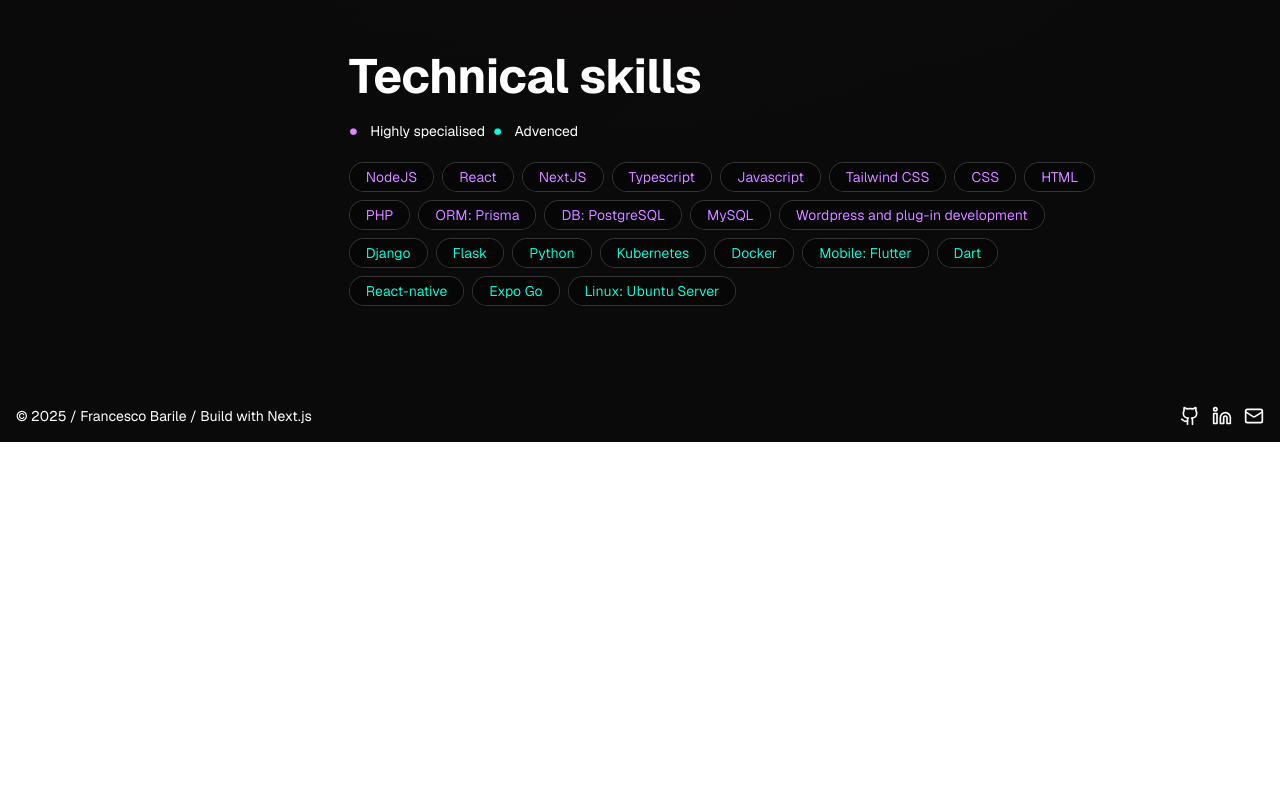
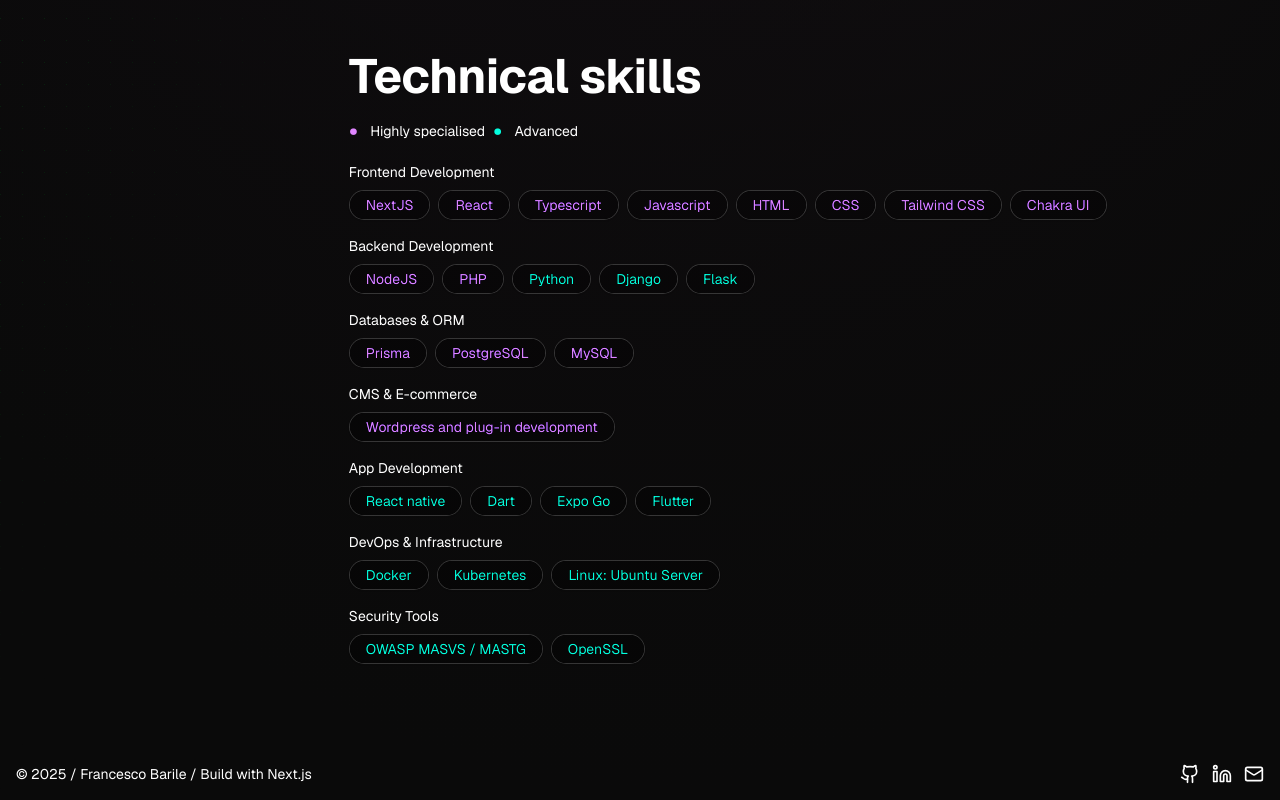
Before and after one commit to barilefrancesco/my-portfolio, a Next.js app: page / in a window 1280 px wide. Shown: the part 1940-2740 px from the top of the page. Before the commit the page ends 2382 px from the top, so only its background shows below. Built offline with nearby package versions, Linux system fonts and the light colour scheme.

Commit message:
Changed skills type

```diff
--- a/src/app/page.tsx
+++ b/src/app/page.tsx
@@ -1,7 +1,7 @@
 import Image from "next/image";
 import { WorkExperienceList } from "~/components/portfolio/work-experience";
 import {
-  type Skill,
+  type Skills,
   Social,
   type Study,
   type WorkExperience,
@@ -11,7 +11,7 @@
 import { SpokenLanguages } from "~/components/portfolio/spoken-languages";
 import { WhereIComeFrom } from "~/components/portfolio/where-i-come-from";
 import { StudiesList } from "~/components/portfolio/studies";
-import { Skills } from "~/components/portfolio/skills";
+import { Skills as SkillsComponent } from "~/components/portfolio/skills";
 
 export const contactLinks = [
   { type: Social.Github, href: "https://github.com/barilefrancesco" },
@@ -225,32 +225,105 @@
     },
   ];
 
-  const skills: Skill[] = [
-    { name: "NodeJS", level: "Highly specialised" },
-    { name: "React", level: "Highly specialised" },
-    { name: "NextJS", level: "Highly specialised" },
-    { name: "Typescript", level: "Highly specialised" },
-    { name: "Javascript", level: "Highly specialised" },
-    { name: "Tailwind CSS", level: "Highly specialised" },
-    { name: "CSS", level: "Highly specialised" },
-    { name: "HTML", level: "Highly specialised" },
-    { name: "PHP", level: "Highly specialised" },
-    { name: "ORM: Prisma", level: "Highly specialised" },
-    { name: "DB: PostgreSQL", level: "Highly specialised" },
-    { name: "MySQL", level: "Highly specialised" },
-    { name: "Wordpress and plug-in development", level: "Highly specialised" },
-
-    { name: "Django", level: "Advenced" },
-    { name: "Flask", level: "Advenced" },
-    { name: "Python", level: "Advenced" },
-    { name: "Kubernetes", level: "Advenced" },
-    { name: "Docker", level: "Advenced" },
-    { name: "Mobile: Flutter", level: "Advenced" },
-    { name: "Dart", level: "Advenced" },
-    { name: "React-native", level: "Advenced" },
-    { name: "Expo Go", level: "Advenced" },
-    { name: "Linux: Ubuntu Server", level: "Advenced" },
-  ];
+  const skills: Skills = {
+    "Frontend Development": [
+      {
+        name: "NextJS",
+        level: "Highly specialised",
+      },
+      {
+        name: "React",
+        level: "Highly specialised",
+      },
+      {
+        name: "Typescript",
+        level: "Highly specialised",
+      },
+      {
+        name: "Javascript",
+        level: "Highly specialised",
+      },
+      {
+        name: "HTML",
+        level: "Highly specialised",
+      },
+      {
+        name: "CSS",
+        level: "Highly specialised",
+      },
+      {
+        name: "Tailwind CSS",
+        level: "Highly specialised",
+      },
+      {
+        name: "Chakra UI",
+        level: "Highly specialised",
+      },
+    ],
+    "Backend Development": [
+      {
+        name: "NodeJS",
+        level: "Highly specialised",
+      },
+      {
+        name: "PHP",
+        level: "Highly specialised",
+      },
+      { name: "Python", level: "Advenced" },
+      { name: "Django", level: "Advenced" },
+      { name: "Flask", level: "Advenced" },
+    ],
+    "Databases & ORM": [
+      {
+        name: "Prisma",
+        level: "Highly specialised",
+      },
+      {
+        name: "PostgreSQL",
+        level: "Highly specialised",
+      },
+      {
+        name: "MySQL",
+        level: "Highly specialised",
+      },
+    ],
+    "CMS & E-commerce": [
+      {
+        name: "Wordpress and plug-in development",
+        level: "Highly specialised",
+      },
+    ],
+    "App Development": [
+      {
+        name: "React native",
+        level: "Advenced",
+      },
+      { name: "Dart", level: "Advenced" },
+      { name: "Expo Go", level: "Advenced" },
+      { name: "Flutter", level: "Advenced" },
+    ],
+    "DevOps & Infrastructure": [
+      {
+        name: "Docker",
+        level: "Advenced",
+      },
+      {
+        name: "Kubernetes",
+        level: "Advenced",
+      },
+      {
+        name: "Linux: Ubuntu Server",
+        level: "Advenced",
+      },
+    ],
+    "Security Tools": [
+      {
+        name: "OWASP MASVS / MASTG",
+        level: "Advenced",
+      },
+      { name: "OpenSSL", level: "Advenced" },
+    ],
+  };
 
   return (
     <section className="flex flex-col items-center justify-center gap-20 md:flex-row md:items-start">
@@ -311,7 +384,7 @@
   letIntroduceMe: string;
   workExperiences: WorkExperience[];
   studies: Study[];
-  skills: Skill[];
+  skills: Skills;
 }) {
   return (
     <div className="flex flex-col gap-8">
@@ -321,7 +394,7 @@
       <div className="flex flex-col py-6">
         <WorkExperienceList WorkExperiences={workExperiences} />
         <StudiesList studies={studies} />
-        <Skills skills={skills} />
+        <SkillsComponent skills={skills} />
       </div>
     </div>
   );
--- a/src/components/portfolio/skills.tsx
+++ b/src/components/portfolio/skills.tsx
@@ -1,7 +1,7 @@
-import { type Skill } from "~/lib/types";
+import { type Skill, type Skills } from "~/lib/types";
 import { SimpleBadge } from "../ui/simple-badge";
 
-export function Skills({ skills }: { skills: Skill[] }) {
+export function Skills({ skills }: { skills: Skills }) {
   return (
     <div className="flex flex-col gap-4 pb-5">
       <h2 className="text-left text-3xl font-bold tracking-[-0.01em] md:text-5xl md:leading-[3rem]">
@@ -14,12 +14,19 @@
         </div>
         <div className="flex items-center gap-1 text-sm">
           <span className="mr-2 text-3xl leading-none text-teal-400">•</span>
-          <p>Advenced</p>
+          <p>Advanced</p>
         </div>
       </div>
-      <div className="flex flex-wrap gap-2">
-        {skills.map((skill) => (
-          <Skill key={"skill-" + skill.name} skill={skill} />
+      <div className="flex flex-col gap-4">
+        {Object.entries(skills).map(([type, skills]) => (
+          <div key={type}>
+            <h2 className="mb-2 text-sm">{type}</h2>
+            <div className="flex flex-wrap gap-2">
+              {skills.map((skill) => (
+                <Skill key={"skill-" + skill.name} skill={skill} />
+              ))}
+            </div>
+          </div>
         ))}
       </div>
     </div>
--- a/src/lib/types.ts
+++ b/src/lib/types.ts
@@ -27,3 +27,5 @@
   source?: string;
   level: string;
 };
+
+export type Skills = Record<string, Skill[]>;
```
